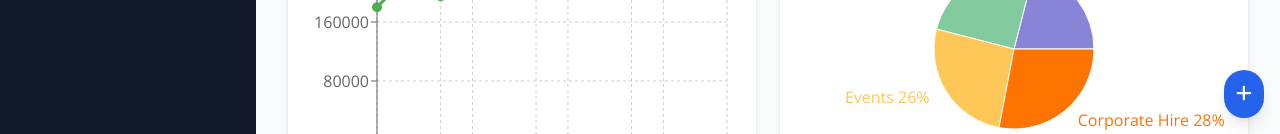
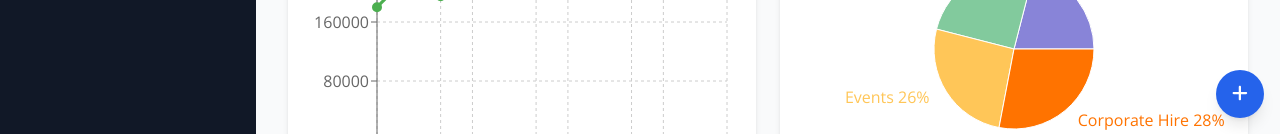
Before and after one commit to M-Laheem-Ayub/ride-classy-react.js, a React (Create React App) app: page /admin/dashboard in a window 1280 px wide. Shown: the part 666-800 px from the top of the page. Built offline with nearby package versions, Linux system fonts and the light colour scheme.

Commit message:
set taskcontroler padding

```diff
--- a/src/components/dashboard/TestControls.jsx
+++ b/src/components/dashboard/TestControls.jsx
@@ -28,7 +28,7 @@
       {/* Toggle Button */}
       <button
         onClick={() => setShowControls(!showControls)}
-        className="bg-blue-600 text-white p-3 rounded-full shadow-lg hover:bg-blue-700 transition-colors"
+        className="bg-blue-600  text-white py-3 px-4 rounded-full shadow-lg hover:bg-blue-700 transition-colors"
         title="Test Controls"
       >
         <FontAwesomeIcon icon={faPlus} className="text-lg" />
```
